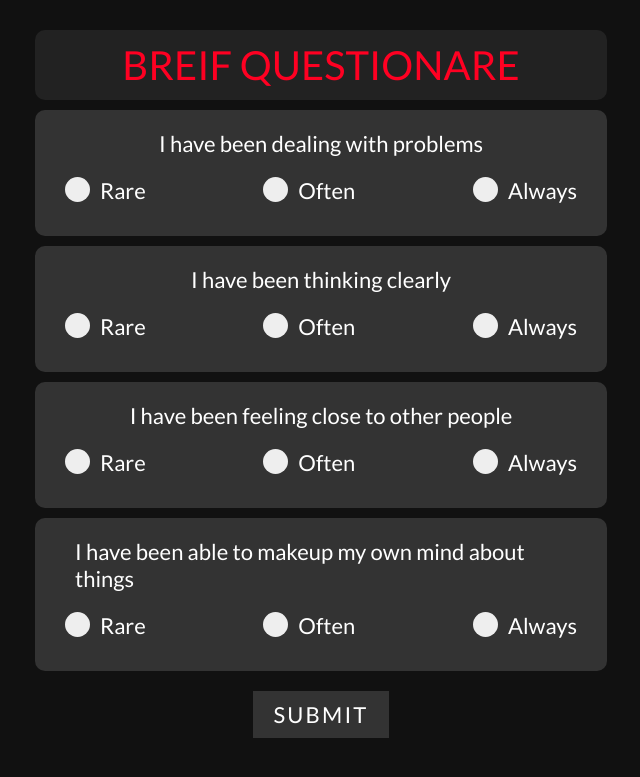
After one commit to ashish0910/uhack, a PHP site: page /form.html in a window 1280 px wide. The commit adds this page. Shown: the top 777 px of the page, without its empty margins (319-959 px from the left). Run offline with PHP 8.4, Linux system fonts and the light colour scheme.

Commit message:
form added

```diff
--- /dev/null
+++ b/css/feelingForm.css
@@ -0,0 +1,141 @@
+body{
+  background-color: #111;
+  font-family: Lato,'sans-serif';
+}
+
+.form{
+  display: flex;
+  width:40vw;
+  /* height:80vh; */
+  margin:auto;
+  /* background-color: #333; */
+  justify-content: space-between;
+  align-items: center;
+  flex-direction: column;
+  margin-top:5px;
+}
+
+.form-heading{
+  height:70px;
+  width:40vw;
+  background-color:#222;
+  color:rgb(255, 0, 34);
+  text-transform: uppercase;
+  letter-spacing: 0.2;
+  font-family: Lato,'sans-serif';
+  margin: 30px auto 5px auto;
+  padding: 0px 30px;
+  border-radius: 10px;
+  display: flex;
+  justify-content: center;
+  align-items: center;
+  font-size: 40px;
+  /* margin:5px; */
+}
+
+.inputField{
+  width: 100%;
+  display:flex;
+  justify-content: center;
+  align-items: center;
+  flex-direction: column;
+  color:white;
+  padding:10px 30px;
+  margin:5px;
+  font-size: 22px;
+  background-color: #333;
+  /* background: rgb(255, 0, 34); */
+  border-radius: 10px;
+}
+
+.inputField div{
+  margin:10px;
+}
+
+.ques{
+  font-family: Lato,'sans-serif';
+}
+
+.options{
+  width:100%;
+  /* height: 10vh;; */
+  /* background-color: #111; */
+  display: flex;
+  justify-content: space-between;
+}
+
+.option{
+  display: block;
+  position: relative;
+  padding-left: 35px;
+  margin-bottom: 12px;
+  cursor: pointer;
+  font-size: 22px;
+  -webkit-user-select: none;
+  -moz-user-select: none;
+  -ms-user-select: none;
+  user-select: none;
+}
+
+.option input{
+  position: absolute;
+  opacity: 0;
+  cursor: pointer;
+}
+
+.checkmark {
+  position: absolute;
+  top: 0;
+  left: 0;
+  height: 25px;
+  width: 25px;
+  background-color: #eee;
+  border-radius: 50%;
+}
+
+.option:hover input ~ .checkmark {
+  background-color: #ccc;
+}
+
+.option input:checked ~ .checkmark {
+  background-color: rgb(255, 0, 34);
+}
+
+.checkmark:after {
+  content: "";
+  position: absolute;
+  display: none;
+}
+
+.option input:checked ~ .checkmark:after {
+  display: block;
+}
+
+.option .checkmark:after {
+  top: 9px;
+  left: 9px;
+  width: 8px;
+  height: 8px;
+  border-radius: 50%;
+  background: white;
+}
+
+.submit-btn{
+  background-color: #333;
+  outline: none;
+  border:none;
+  font-size: 22px;
+  color:white;
+  font-family: Lato,'sans-serif';
+  letter-spacing: 0.1em;
+  padding: 10px 20px;
+  margin: 15px;
+  cursor: pointer;
+  transition: all .3s ;
+}
+
+.submit-btn:hover{
+  border-radius: 10px;
+  background-color:rgb(255, 0, 34);
+  transform:scale(1.1);
+}
--- a/dashboard.php
+++ b/dashboard.php
@@ -9,6 +9,7 @@
   <meta name="viewport" content="width=device-width, initial-scale=1.0">
   <meta http-equiv="X-UA-Compatible" content="ie=edge">
   <title>Document</title>
+  <link href="https://fonts.googleapis.com/css?family=Lato" rel="stylesheet">
   <link rel="stylesheet" href="css/dashboard.css">
 </head>
 <body>
--- /dev/null
+++ b/form.html
@@ -0,0 +1,143 @@
+<!DOCTYPE html>
+<html lang="en">
+<head>
+  <meta charset="UTF-8">
+  <meta name="viewport" content="width=device-width, initial-scale=1.0">
+  <meta http-equiv="X-UA-Compatible" content="ie=edge">
+  <title>Document</title>
+  <link href="https://fonts.googleapis.com/css?family=Lato" rel="stylesheet">
+  <link rel="stylesheet" href="css/feelingForm.css">
+</head>
+<body>
+  <div class="form-heading">Breif Questionare</div>
+  <form class="form" action="">
+    <div class="inputField">
+      <div class="ques">I have been dealing with problems</div>
+      <div class="options">
+        <label class="option">
+          <input type="radio" name="q1" value="rare">Rare
+          <span class="checkmark"></span>
+        </label>
+        <label class="option">
+          <input type="radio" name="q1" value="often">Often
+          <span class="checkmark"></span>
+        </label>
+        <label class="option">
+          <input type="radio" name="q1" value="always">Always
+          <span class="checkmark"></span>
+        </label>
+      </div>
+    </div>
+
+    <div class="inputField">
+      <div class="ques">I have been thinking clearly</div>
+      <div class="options">
+        <label class="option">
+          <input type="radio" name="q1" value="rare">Rare
+          <span class="checkmark"></span>
+        </label>
+        <label class="option">
+          <input type="radio" name="q1" value="often">Often
+          <span class="checkmark"></span>
+        </label>
+        <label class="option">
+          <input type="radio" name="q1" value="always">Always
+          <span class="checkmark"></span>
+        </label>
+      </div>
+    </div>
+
+    <div class="inputField">
+      <div class="ques">I have been feeling close to other people</div>
+      <div class="options">
+        <label class="option">
+          <input type="radio" name="q1" value="rare">Rare
+          <span class="checkmark"></span>
+        </label>
+        <label class="option">
+          <input type="radio" name="q1" value="often">Often
+          <span class="checkmark"></span>
+        </label>
+        <label class="option">
+          <input type="radio" name="q1" value="always">Always
+          <span class="checkmark"></span>
+        </label>
+      </div>
+    </div>
+
+    <div class="inputField">
+      <div class="ques">I have been able to makeup my own mind about things</div>
+      <div class="options">
+        <label class="option">
+          <input type="radio" name="q1" value="rare">Rare
+          <span class="checkmark"></span>
+        </label>
+        <label class="option">
+          <input type="radio" name="q1" value="often">Often
+          <span class="checkmark"></span>
+        </label>
+        <label class="option">
+          <input type="radio" name="q1" value="always">Always
+          <span class="checkmark"></span>
+        </label>
+      </div>
+    </div>
+
+    <!-- <div class="inputField">
+      <div class="ques">I have been feeling relaxed</div>
+      <div class="options">
+        <label class="option">
+          <input type="radio" name="q1" value="rare">Rare
+          <span class="checkmark"></span>
+        </label>
+        <label class="option">
+          <input type="radio" name="q1" value="often">Often
+          <span class="checkmark"></span>
+        </label>
+        <label class="option">
+          <input type="radio" name="q1" value="always">Always
+          <span class="checkmark"></span>
+        </label>
+      </div>
+    </div> -->
+
+    <!-- <div class="inputField">
+      <div class="ques">I have been feeling optimistic about future</div>
+      <div class="options">
+        <label class="option">
+          <input type="radio" name="q1" value="rare">Rare
+          <span class="checkmark"></span>
+        </label>
+        <label class="option">
+          <input type="radio" name="q1" value="often">Often
+          <span class="checkmark"></span>
+        </label>
+        <label class="option">
+          <input type="radio" name="q1" value="always">Always
+          <span class="checkmark"></span>
+        </label>
+      </div>
+    </div>
+
+    <div class="inputField">
+      <div class="ques">I have been dealing with problems</div>
+      <div class="options">
+        <label class="option">
+          <input type="radio" name="q1" value="rare">Rare
+          <span class="checkmark"></span>
+        </label>
+        <label class="option">
+          <input type="radio" name="q1" value="often">Often
+          <span class="checkmark"></span>
+        </label>
+        <label class="option">
+          <input type="radio" name="q1" value="always">Always
+          <span class="checkmark"></span>
+        </label>
+      </div>
+    </div> -->
+
+    <button class="submit-btn" type="submit">SUBMIT</button>
+  </form>
+</body>
+</html>
--- a/index.php
+++ b/index.php
@@ -5,8 +5,8 @@
   <meta name="viewport" content="width=device-width, initial-scale=1.0">
   <meta http-equiv="X-UA-Compatible" content="ie=edge">
   <title>Document</title>
+  <link href="https://fonts.googleapis.com/css?family=Lato" rel="stylesheet">
   <link rel="stylesheet" href="css/styles.css">
-  <link href="https://fonts.googleapis.com/css?family=Lato" rel="stylesheet">
 </head>
 <body>
   <div class="jk-container">
```
